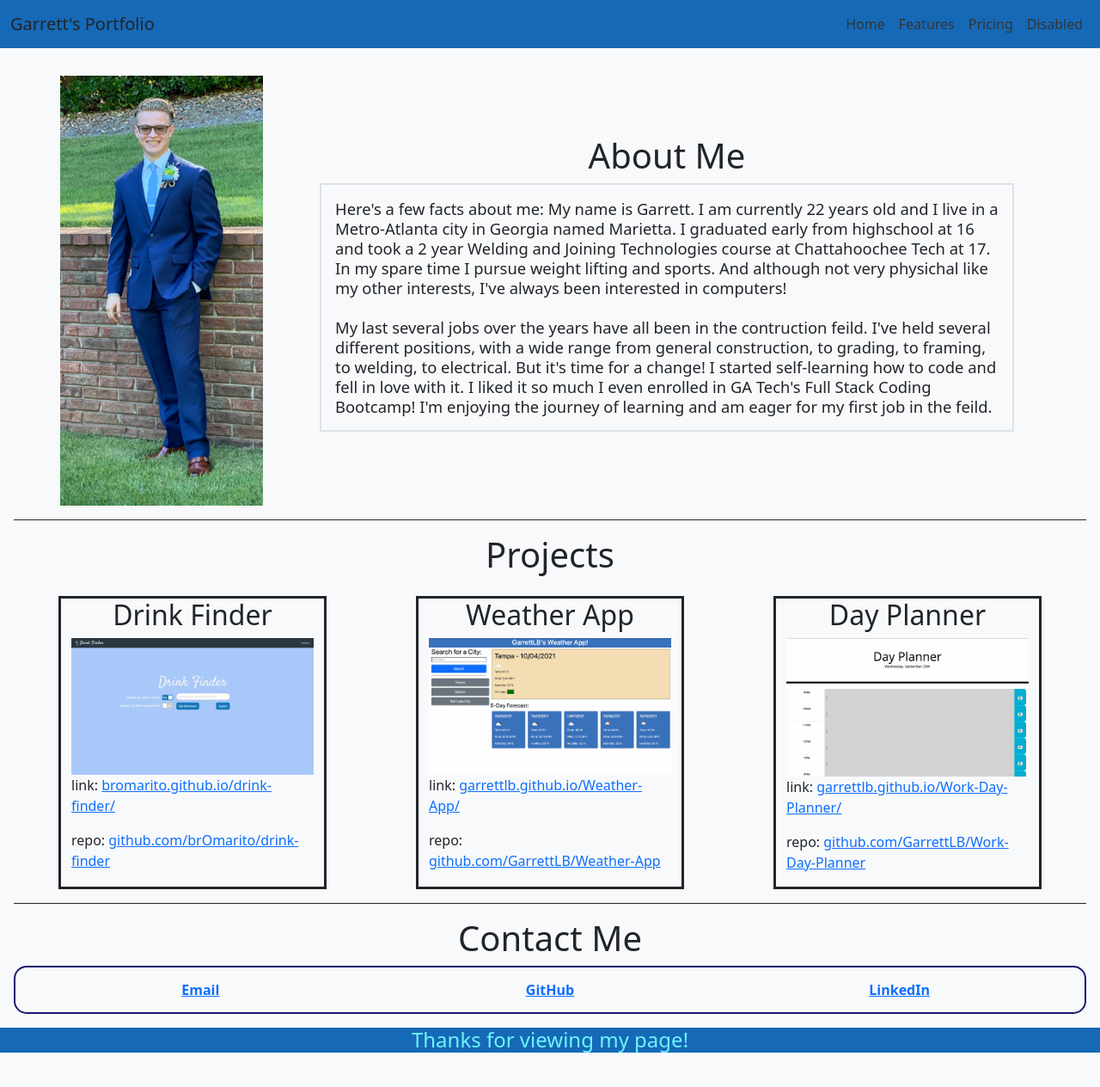
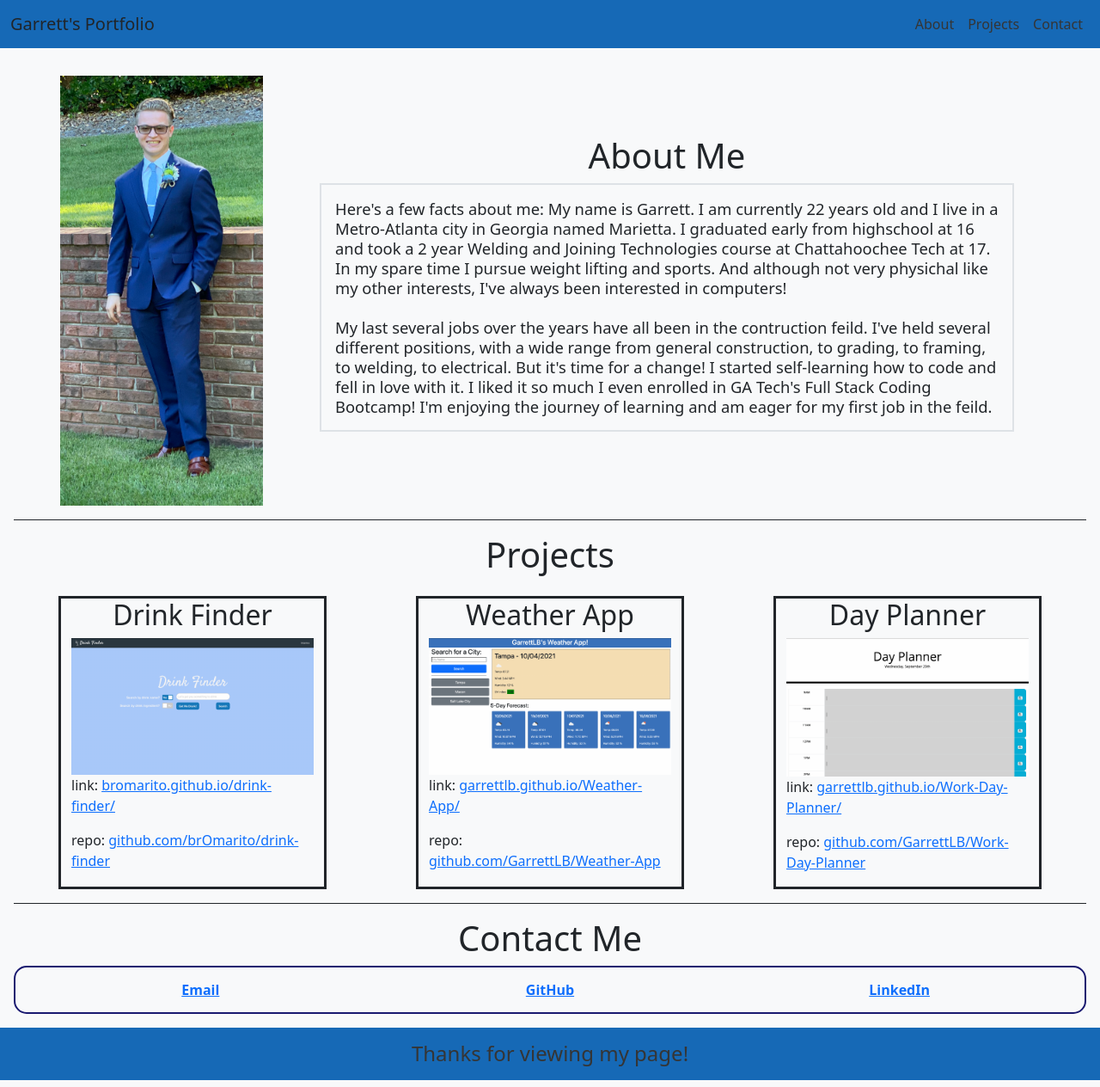
Before and after one commit to GarrettLB/My-Portfolio, a plain HTML site: page index.html in a window 1280 px wide. Shown: the whole page at 86% size. Before the commit the page ends 1232 px from the top, so only its background shows below. Drawn offline with nearby package versions, Linux system fonts and the light colour scheme.

Commit message:
updated CSS and links, updated README

```diff
--- a/assets/style.css
+++ b/assets/style.css
@@ -38,6 +38,6 @@ section nav a {
 }
 
 footer {
-    color: rgb(108, 244, 253);
+    color: rgb(53, 53, 53);
     background-color: rgb(22, 105, 182);
 }
--- a/index.html
+++ b/index.html
@@ -15,10 +15,9 @@
         <div class="container-fluid">
           <span class="navbar-brand">Garrett's Portfolio</span>
           <div class="navbar-nav">
-            <a class="nav-link active" aria-current="page" href="#">Home</a>
-            <a class="nav-link" href="#">Features</a>
-            <a class="nav-link" href="#">Pricing</a>
-            <a class="nav-link" href="#">Disabled</a>
+            <a class="nav-link active" aria-current="page" href="#About-me">About</a>
+            <a class="nav-link" href="#Projects">Projects</a>
+            <a class="nav-link" href="#Contact-me">Contact</a>
           </div>
         </div>
       </nav>
@@ -94,7 +93,7 @@
     </section>
 
     <footer>
-      <h4 class="text-center">Thanks for viewing my page!</h4>
+      <h4 class="text-center p-3">Thanks for viewing my page!</h4>
     </footer>
 
     <script src="https://cdn.jsdelivr.net/npm/bootstrap@5.1.3/dist/js/bootstrap.bundle.min.js" integrity="sha384-ka7Sk0Gln4gmtz2MlQnikT1wXgYsOg+OMhuP+IlRH9sENBO0LRn5q+8nbTov4+1p" crossorigin="anonymous"></script>
```
Also changed, not shown: 2 other files.
